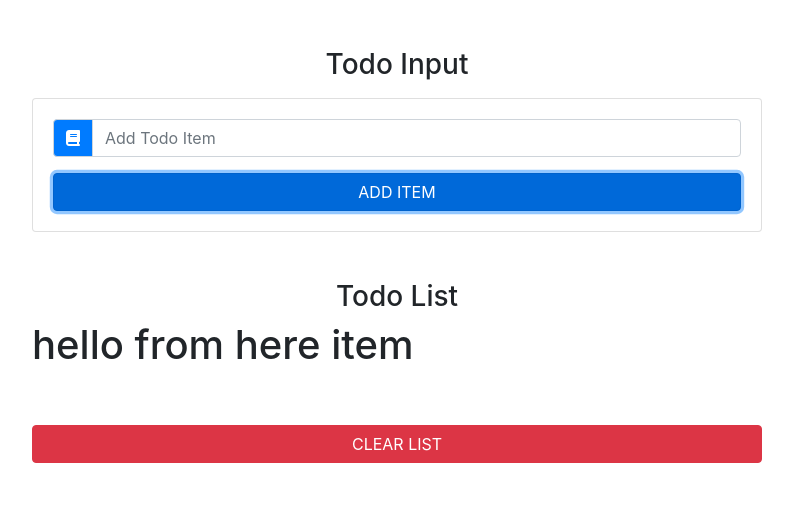
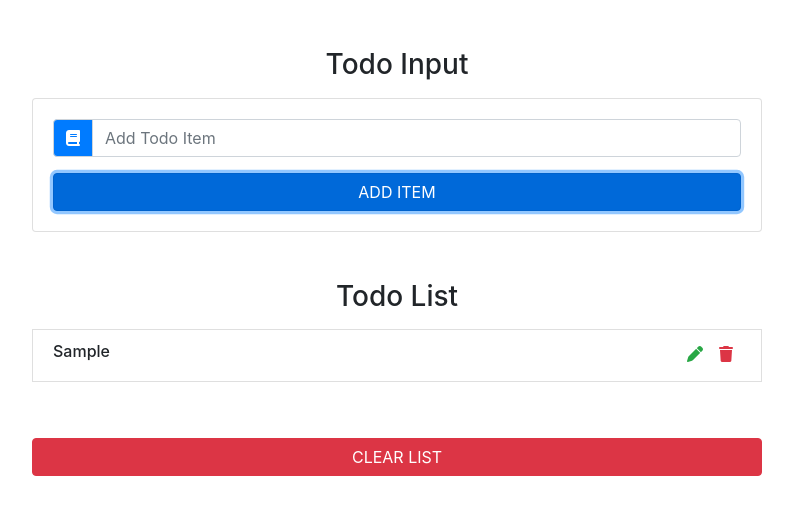
Before and after one commit to fkilld/react-todo-list, a React (Create React App) app: page / in a window 1280 px wide. Both pictures are taken after typing "Sample" into the empty fields and a click on the button "ADD ITEM". Shown: the top 514 px of the page, without its empty margins (243-1036 px from the left). Built offline with nearby package versions, Linux system fonts and the light colour scheme.

Commit message:
Todo Item Component

```diff
--- a/src/App.js
+++ b/src/App.js
@@ -24,15 +24,12 @@
     }
     const updatedItems = [...this.state.items, newItem]
 
-    this.setState(
-      {
-        items: updatedItems,
-        item: '',
-        id: uuid(),
-        editItem: false,
-      },
-      () => console.log(this.state)
-    )
+    this.setState({
+      items: updatedItems,
+      item: '',
+      id: uuid(),
+      editItem: false,
+    })
   }
   clearList = () => {
     console.log('clear list ')
--- a/src/components/TodoItem.js
+++ b/src/components/TodoItem.js
@@ -2,6 +2,19 @@
 
 export default class TodoItem extends Component {
   render() {
-    return <h1>hello from here item</h1>
+    const { title, handleDelete, handleEdit } = this.props
+    return (
+      <li className='list-group-item text-capitalize d-flex justify-content-between my-2'>
+        <h6>{title}</h6>
+        <div className='todo-icon'>
+          <span className='mx-2 text-success' onClick={handleEdit}>
+            <i className='fas fa-pen' />
+          </span>
+          <span className='mx-2 text-danger' onClick={handleDelete}>
+            <i className='fas fa-trash' />
+          </span>
+        </div>
+      </li>
+    )
   }
 }
```
Also changed, not shown: 1 other file (tests, documents, lock files or other folders).
